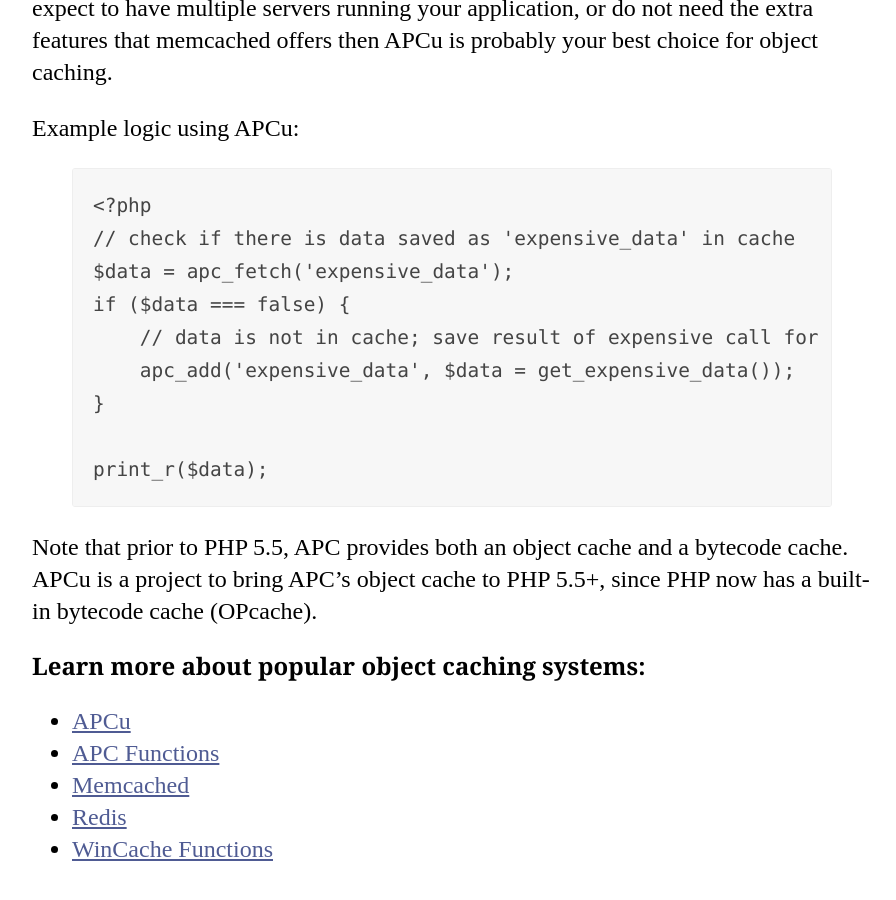
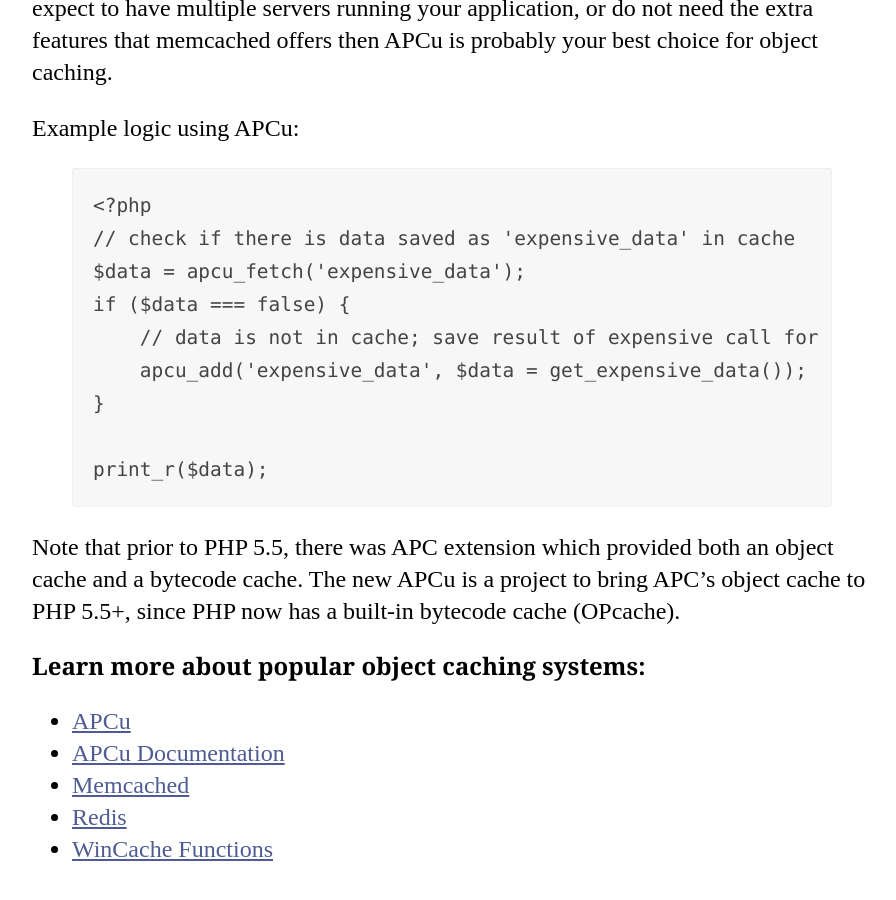
Before and after one commit to codeguy/php-the-right-way, a Jekyll site: the page built from _posts/14-03-01-Object-Caching.md, in a window 1280 px wide and 900 px high, scrolled down 2131 px. Shown: the whole window, without its empty margins (188-1084 px from the left). Built offline with Jekyll 4.4.1, drawn with Linux system fonts in a browser that asks for light colours; our own code applies the rules of GitHub Pages for plain Markdown files.

Commit message:
Update APC and APCu
The maintained APCu extension is the previous APC extension without
opcode caching. APC is as of this writing unmaintained.

```diff
--- a/_posts/14-03-01-Object-Caching.md
+++ b/_posts/14-03-01-Object-Caching.md
@@ -33,22 +33,22 @@ Example logic using APCu:
 {% highlight php %}
 <?php
 // check if there is data saved as 'expensive_data' in cache
-$data = apc_fetch('expensive_data');
+$data = apcu_fetch('expensive_data');
 if ($data === false) {
     // data is not in cache; save result of expensive call for later use
-    apc_add('expensive_data', $data = get_expensive_data());
+    apcu_add('expensive_data', $data = get_expensive_data());
 }
 
 print_r($data);
 {% endhighlight %}
 
-Note that prior to PHP 5.5, APC provides both an object cache and a bytecode cache. APCu is a project to bring APC's
+Note that prior to PHP 5.5, there was APC extension which provided both an object cache and a bytecode cache. The new APCu is a project to bring APC's
 object cache to PHP 5.5+, since PHP now has a built-in bytecode cache (OPcache).
 
 ### Learn more about popular object caching systems:
 
 * [APCu](https://github.com/krakjoe/apcu)
-* [APC Functions](https://secure.php.net/ref.apc)
+* [APCu Documentation](https://www.php.net/apcu)
 * [Memcached](https://memcached.org/)
 * [Redis](https://redis.io/)
 * [WinCache Functions](https://secure.php.net/ref.wincache)
```
Also changed, not shown: _posts/14-02-01-Opcode-Cache.md (+0 -2 lines).
